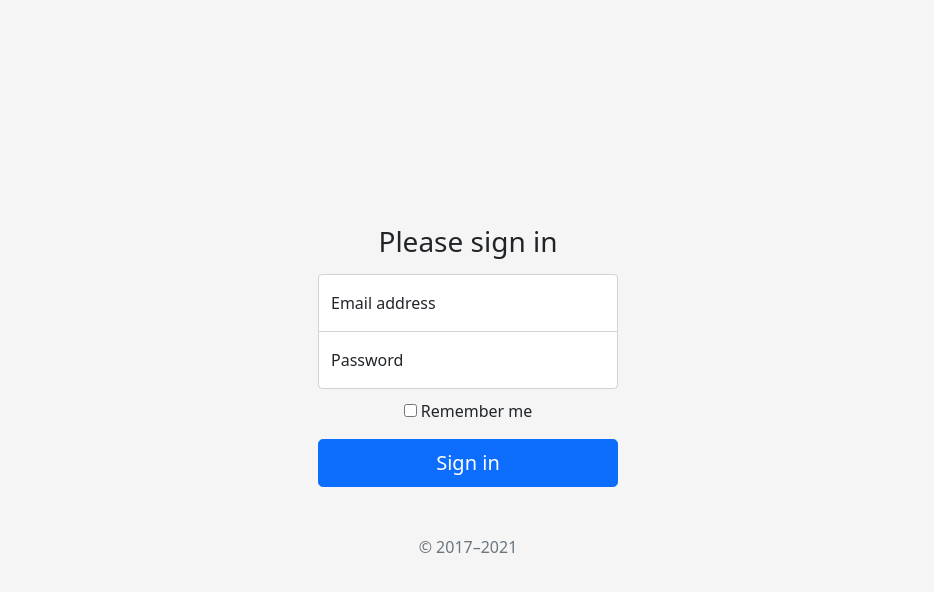
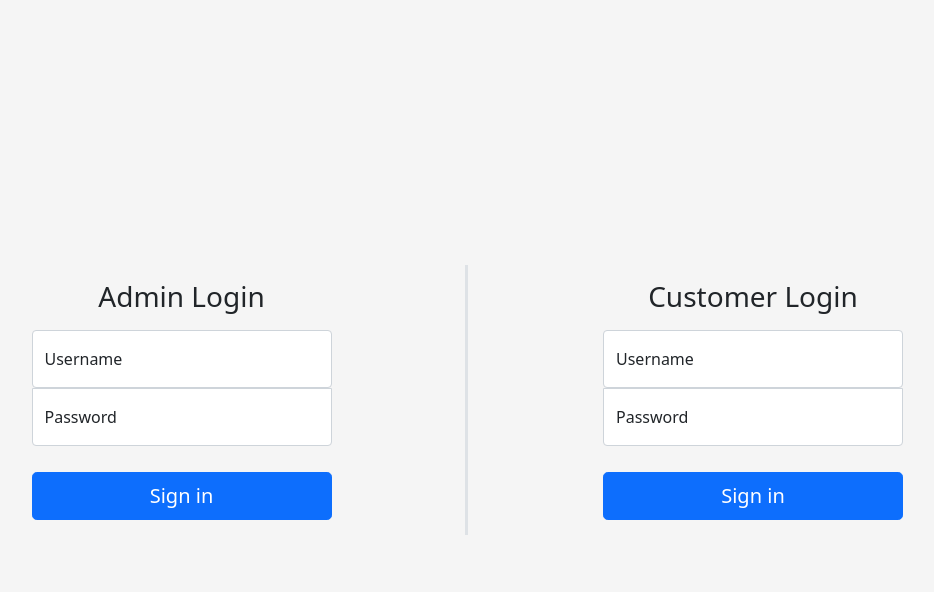
Before and after one commit to dezhic/PrivacyPreservingKYC, a Spring Boot app: page /issuer in a window 1280 px wide. Shown: the top 592 px of the page, without its empty margins (172-1106 px from the left). Run offline with Spring Boot 4, Linux system fonts and the light colour scheme.

Commit message:
edit login page

```diff
--- a/src/main/resources/templates/issuer/index.html
+++ b/src/main/resources/templates/issuer/index.html
@@ -33,27 +33,44 @@
 </head>
 <body class="text-center">
 
-<main class="form-signin">
-    <form>
-        <h1 class="h3 mb-3 fw-normal">Please sign in</h1>
+<main class="container">
+    <div class="row">
 
-        <div class="form-floating">
-            <input type="email" class="form-control" id="floatingInput" placeholder="name@example.com">
-            <label for="floatingInput">Email address</label>
-        </div>
-        <div class="form-floating">
-            <input type="password" class="form-control" id="floatingPassword" placeholder="Password">
-            <label for="floatingPassword">Password</label>
+        <div class="col-6 border-end border-3">
+            <form class="form-signin" action="http://httpbin.org/post" method="post">
+                <h1 class="h3 mb-3 fw-normal">Admin Login</h1>
+
+                <div class="form-floating">
+                    <input type="text" class="form-control" id="adminUsername" name="username" placeholder="Username">
+                    <label for="adminUsername">Username</label>
+                </div>
+                <div class="form-floating">
+                    <input type="password" class="form-control" id="adminPassword" name="password" placeholder="Password">
+                    <label for="adminPassword">Password</label>
+                </div>
+
+                <button class="mt-3 w-100 btn btn-lg btn-primary" type="submit">Sign in</button>
+            </form>
         </div>
 
-        <div class="checkbox mb-3">
-            <label>
-                <input type="checkbox" value="remember-me"> Remember me
-            </label>
+        <div class="col-6">
+            <form class="form-signin" action="http://httpbin.org/post" method="post">
+                <h1 class="h3 mb-3 fw-normal">Customer Login</h1>
+
+                <div class="form-floating">
+                    <input type="text" class="form-control" id="customerUsername" name="username" placeholder="Username">
+                    <label for="customerUsername">Username</label>
+                </div>
+                <div class="form-floating">
+                    <input type="password" class="form-control" id="customerPassword" name="password" placeholder="Password">
+                    <label for="customerPassword">Password</label>
+                </div>
+
+                <button class="mt-3 w-100 btn btn-lg btn-primary" type="submit">Sign in</button>
+            </form>
         </div>
-        <button class="w-100 btn btn-lg btn-primary" type="submit">Sign in</button>
-        <p class="mt-5 mb-3 text-muted">&copy; 2017–2021</p>
-    </form>
+
+    </div>
 </main>
 
 </body>
```
